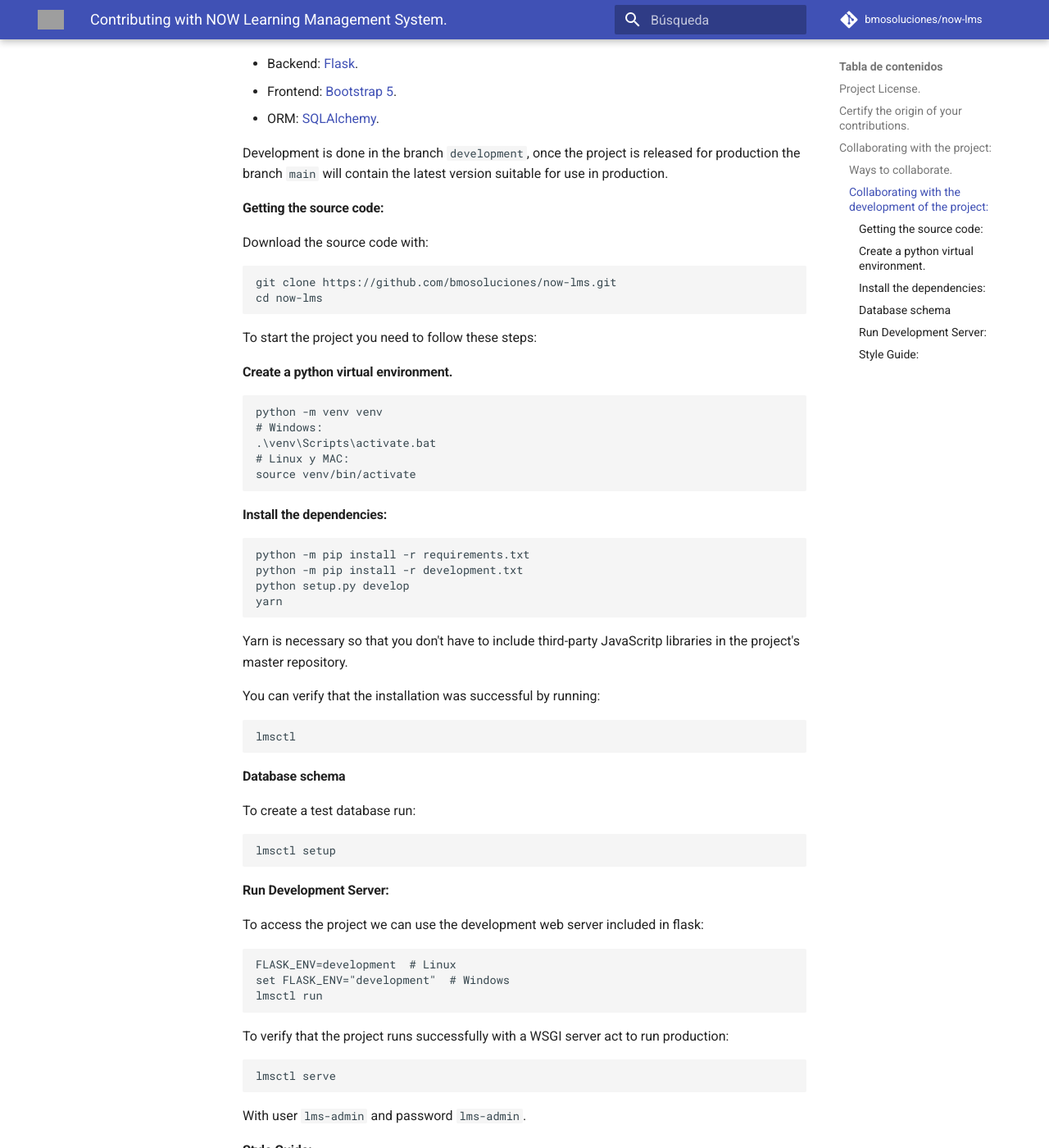
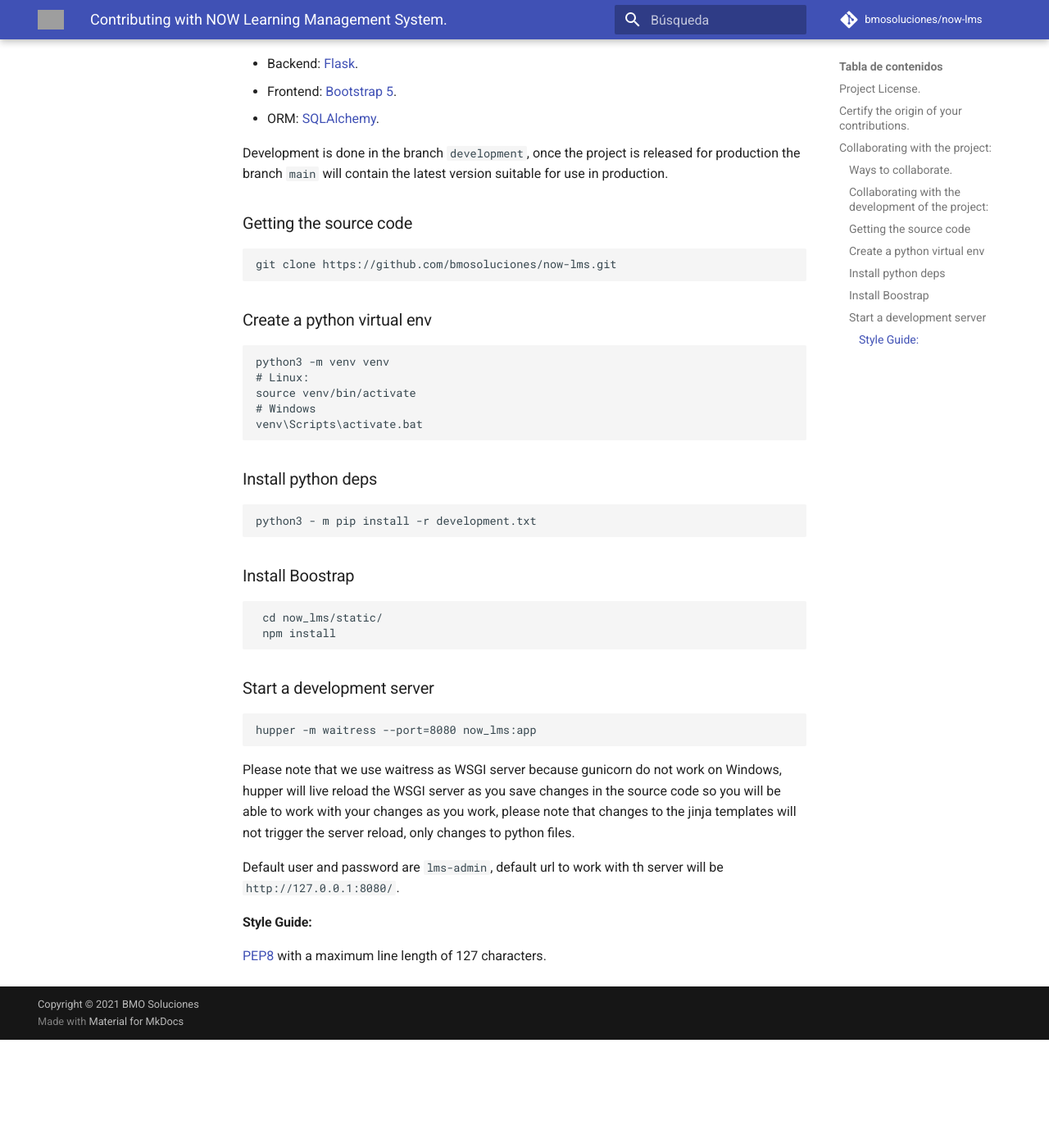
Before and after one commit to bmosoluciones/now-lms, an MkDocs documentation site: the page built from docs/CONTRIBUTING.md, in a window 1280 px wide and 1400 px high, scrolled down 1837 px. Shown: the whole window at 82% size. Built offline with MkDocs 1.6.1 and Material for MkDocs 9.7.7, drawn with Linux system fonts in a browser that asks for light colours; comment, search, counter and statistics services are not loaded; after the commit the page ends 3105 px from its top, so only the background shows below that; grey boxes are pictures that could not be loaded.

Commit message:
docs: Update Contributors guidelines
Signed-off-by: William José Moreno Reyes <williamjmorenor@gmail.com>

````diff
--- a/docs/CONTRIBUTING.md
+++ b/docs/CONTRIBUTING.md
@@ -69,69 +69,41 @@
 
 Development is done in the branch ```development```, once the project is released for production the branch ```main``` will contain the latest version suitable for use in production.
 
-#### Getting the source code:
+### Getting the source code
 
-Download the source code with:
+```
+git clone https://github.com/bmosoluciones/now-lms.git
+```
+### Create a python virtual env
 
-```bash
-git clone https://github.com/bmosoluciones/now-lms.git
-cd now-lms
+```
+python3 -m venv venv
+# Linux:
+source venv/bin/activate
+# Windows
+venv\Scripts\activate.bat
+```
+### Install python deps
+
+```
+python3 - m pip install -r development.txt
 ```
 
-To start the project you need to follow these steps:
+### Install Boostrap
 
-#### Create a python virtual environment.
-
-```bash
-python -m venv venv
-# Windows:
-.\venv\Scripts\activate.bat
-# Linux y MAC:
-source venv/bin/activate
+```
+ cd now_lms/static/
+ npm install
 ```
 
-#### Install the dependencies:
+### Start a development server
 
-```bash
-python -m pip install -r requirements.txt
-python -m pip install -r development.txt
-python setup.py develop
-yarn
 ```
+hupper -m waitress --port=8080 now_lms:app
+```
+Please note that we use waitress as WSGI server because gunicorn do not work on Windows, hupper will live reload the WSGI server as you save changes in the source code so you will be able to work with your changes as you work, please note that changes to the jinja templates will not trigger the server reload, only changes to python files.
 
-Yarn is necessary so that you don't have to include third-party JavaScritp libraries in the project's master repository.
-
-You can verify that the installation was successful by running:
-
-```bash
-lmsctl
-```
-
-#### Database schema
-
-To create a test database run:
-
-```bash
-lmsctl setup
-```
-
-#### Run Development Server:
-
-To access the project we can use the development web server included in flask:
-
-```bash
-FLASK_ENV=development  # Linux
-set FLASK_ENV="development"  # Windows
-lmsctl run
-```
-
-To verify that the project runs successfully with a WSGI server act to run production:
-
-```bash
-lmsctl serve
-```
-
-With user ```lms-admin``` and password ```lms-admin```.
+Default user and password are ```lms-admin```, default url to work with th server will be ```http://127.0.0.1:8080/```.
 
 #### Style Guide:
 
````
Also changed, not shown: README.md (+1 -43 lines).
